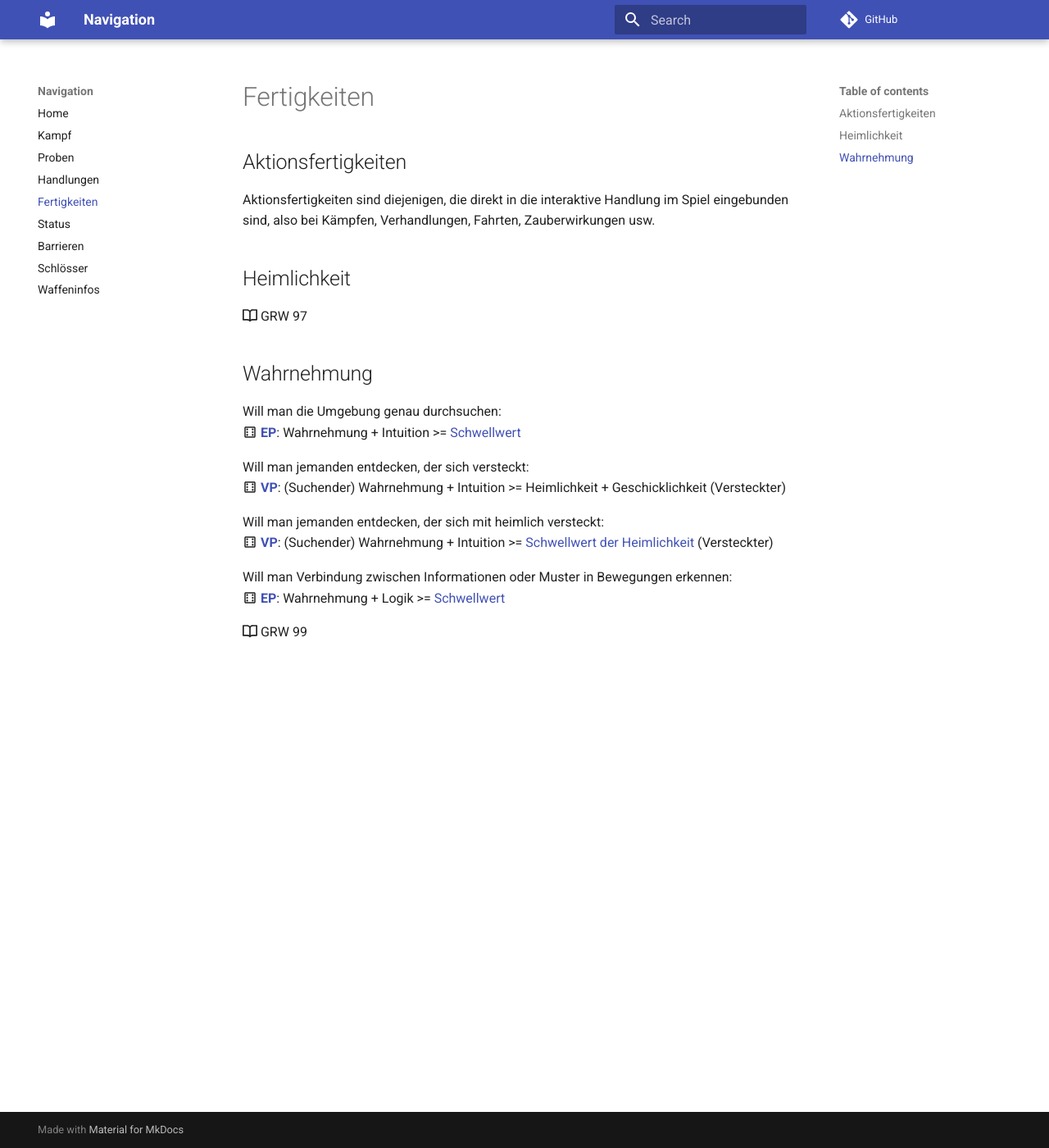
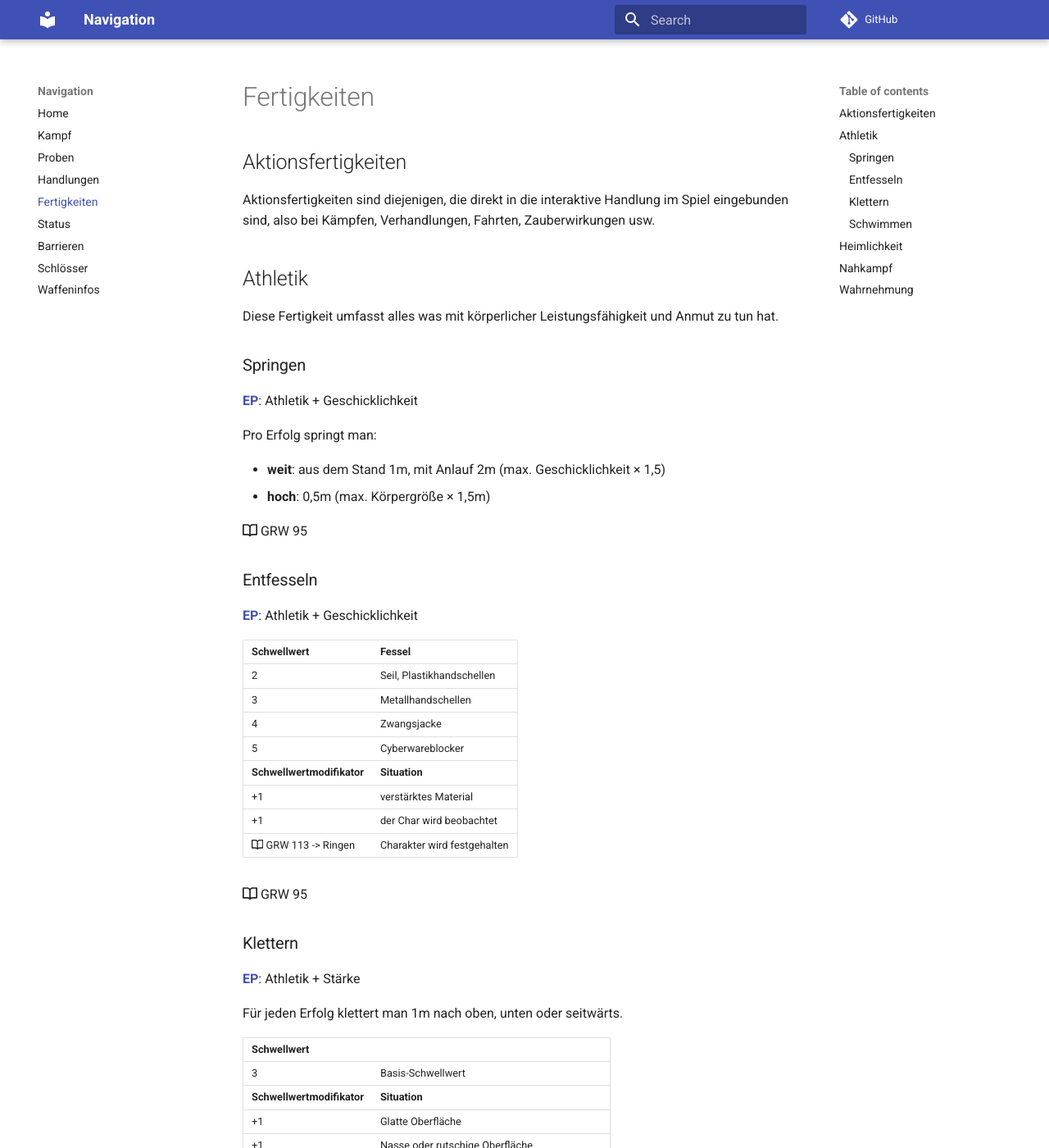
Before and after one commit to mvach/shadowrun6, an MkDocs documentation site: the page built from docs/fertigkeiten.md, in a window 1280 px wide and 1400 px high. Shown: the whole window at 82% size. Built offline with MkDocs 1.6.1 and Material for MkDocs 9.7.7, drawn with Linux system fonts in a browser that asks for light colours; comment, search, counter and statistics services are not loaded; some of the changed text lies outside the part shown.

Commit message:
Mehr Fertigkeiten

```diff
--- a/docs/fertigkeiten.md
+++ b/docs/fertigkeiten.md
@@ -4,9 +4,77 @@
 
 Aktionsfertigkeiten sind diejenigen, die direkt in die interaktive Handlung im Spiel eingebunden sind, also bei Kämpfen, Verhandlungen, Fahrten, Zauberwirkungen usw.
 
+## Athletik
+
+Diese Fertigkeit umfasst alles was mit körperlicher Leistungsfähigkeit und Anmut zu tun hat.
+
+### Springen
+
+**[EP](proben.md#einfache-proben-ep)**: Athletik + Geschicklichkeit
+
+Pro Erfolg springt man:
+
+  - **weit**: aus dem Stand 1m, mit Anlauf 2m (max. Geschicklichkeit × 1,5)
+  - **hoch**: 0,5m (max. Körpergröße × 1,5m)
+
+:octicons-book-16: GRW 95
+
+### Entfesseln
+
+**[EP](proben.md#einfache-proben-ep)**: Athletik + Geschicklichkeit
+
+| Schwellwert                          | Fessel                      |
+| ------------------------------------ | --------------------------- |
+| 2                                    | Seil, Plastikhandschellen   |
+| 3                                    | Metallhandschellen          |
+| 4                                    | Zwangsjacke                 |
+| 5                                    | Cyberwareblocker            |
+| **Schwellwertmodifikator**           | **Situation**               |
+| +1                                   | verstärktes Material        |
+| +1                                   | der Char wird beobachtet    |
+| :octicons-book-16: GRW 113 -> Ringen | Charakter wird festgehalten |
+
+:octicons-book-16: GRW 95
+
+### Klettern
+
+**[EP](proben.md#einfache-proben-ep)**: Athletik + Stärke
+
+Für jeden Erfolg klettert man 1m nach oben, unten oder seitwärts.
+
+| Schwellwert                          |                                                |
+| ------------------------------------ | ---------------------------------------------- |
+| 3                                    | Basis-Schwellwert                              |
+| **Schwellwertmodifikator**           | **Situation**                                  |
+| +1                                   | Glatte Oberfläche                              |
+| +1                                   | Nasse oder rutschige Oberfläche                |
+| +1                                   | Oberfläche ist präpariert gegen das Überwinden |
+| -1                                   | Ausgeprägte Hand und Fußgriffe                 |
+
+:octicons-book-16: GRW 97
+
+### Schwimmen
+
+:octicons-book-16: GRW 97
+
 ## Heimlichkeit
 
+:material-dice-6-outline: **[EP](proben.md#einfache-proben-ep)** Heimlichkeit + Geschicklichkeit
+
+Für eine geplante heimliche Aktion legt man zu begin eine **[EP](proben.md#einfache-proben-ep)** ab. Die erzielten Erfolge bestimmen für all Beobachter den Schwellwert der Entdeckung.
+
+Für spontane Heimlichkeit ist eine **[VP](proben.md#vergleichende-proben-vp)** nötig:
+:material-dice-6-outline: (Angreifer) Exotische Waffen + Geschicklichkeit >= Reaktion + Intuition (Verteidiger)
+
 :octicons-book-16: GRW 97
+
+## Nahkampf
+
+:material-dice-6-outline: **[VP](proben.md#vergleichende-proben-vp)**: (Angreifer) Nahkampf + Geschicklichkeit >= Reaktion + Intuition (Verteidiger)
+
+Ein Nahkampfangriff ist möglich sobald man neben jemandem steht.
+
+:octicons-book-16: GRW 98
 
 ## Wahrnehmung
 
--- /dev/null
+++ b/docs/stylesheets/extra.css
@@ -0,0 +1,4 @@
+.md-typeset table:not([class]) th,
+.md-typeset table:not([class]) td {
+    padding: 4px 10px;
+}
--- a/mkdocs.yml
+++ b/mkdocs.yml
@@ -23,3 +23,6 @@ markdown_extensions:
   - admonition
   - pymdownx.details
   - pymdownx.superfences
+
+extra_css:
+  - stylesheets/extra.css
```
Also changed, not shown: docs/kampf.md (+2 -2 lines).
